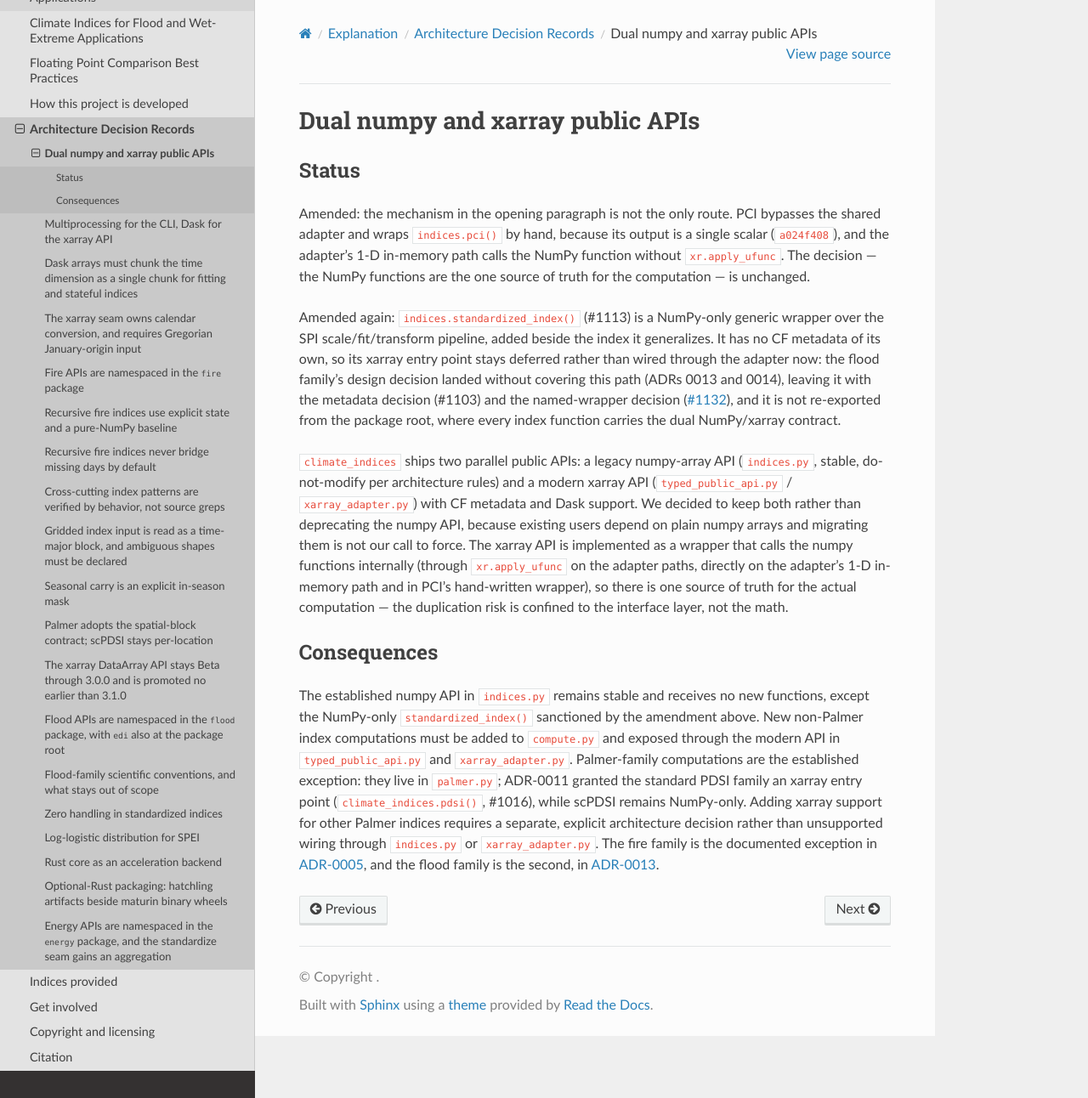
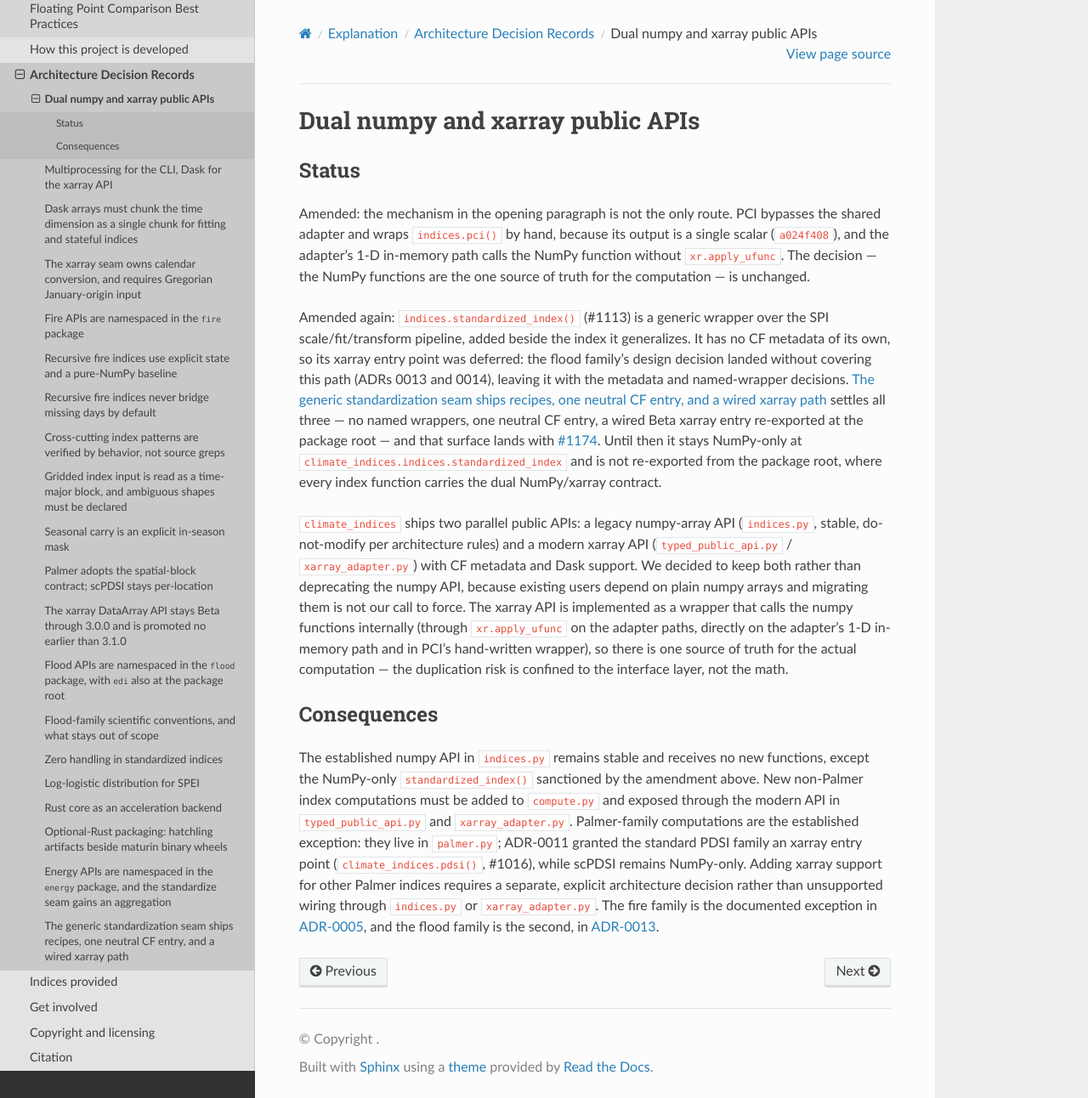
Before and after one commit to monocongo/climate_indices, a Sphinx documentation site: the page built from docs/adr/0001-dual-numpy-xarray-api.md, in a window 1280 px wide and 1292 px high. Shown: the whole window at 85% size. Built offline with Sphinx 7.4.7 and the Read the Docs theme 3.1.0, drawn with Linux system fonts in a browser that asks for light colours; some of the changed text lies outside the part shown.

Commit message:
docs(adr): settle the standardized_index public surface
ADR-0020 decides no named SRI/SSI wrappers, one neutral CF metadata
entry, and a wired Beta xarray entry re-exported at the package root.
The registry entry lands here; the xarray wiring and re-export land with
#1174.

ADR-0001's Status no longer defers to #1099/#1103, and the two published
pages that deferred to that decision stop.

```diff
--- a/docs/adr/0001-dual-numpy-xarray-api.md
+++ b/docs/adr/0001-dual-numpy-xarray-api.md
@@ -8,15 +8,18 @@ is a single scalar (`a024f408`), and the adapter's 1-D in-memory path calls the
 NumPy function without `xr.apply_ufunc`. The decision — the NumPy functions are
 the one source of truth for the computation — is unchanged.
 
-Amended again: `indices.standardized_index()` (#1113) is a NumPy-only generic
-wrapper over the SPI scale/fit/transform pipeline, added beside the index it
-generalizes. It has no CF metadata of its own, so its xarray entry point stays
-deferred rather than wired through the adapter now: the flood family's design
-decision landed without covering this path (ADRs 0013 and 0014), leaving it with
-the metadata decision (#1103) and the named-wrapper decision
-([#1132](https://github.com/monocongo/climate_indices/issues/1132)), and it is
-not re-exported from the package root, where every index function carries the
-dual NumPy/xarray contract.
+Amended again: `indices.standardized_index()` (#1113) is a generic wrapper over
+the SPI scale/fit/transform pipeline, added beside the index it generalizes. It
+has no CF metadata of its own, so its xarray entry point was deferred: the flood
+family's design decision landed without covering this path (ADRs 0013 and 0014),
+leaving it with the metadata and named-wrapper decisions.
+{doc}`0020-standardized-index-public-surface` settles all three — no named
+wrappers, one neutral CF entry, a wired Beta xarray entry re-exported at the
+package root — and that surface lands with
+[#1174](https://github.com/monocongo/climate_indices/issues/1174). Until then it
+stays NumPy-only at `climate_indices.indices.standardized_index` and is not
+re-exported from the package root, where every index function carries the dual
+NumPy/xarray contract.
 
 `climate_indices` ships two parallel public APIs: a legacy numpy-array API (`indices.py`, stable, do-not-modify per architecture rules) and a modern xarray API (`typed_public_api.py` / `xarray_adapter.py`) with CF metadata and Dask support. We decided to keep both rather than deprecating the numpy API, because existing users depend on plain numpy arrays and migrating them is not our call to force. The xarray API is implemented as a wrapper that calls the numpy functions internally (through `xr.apply_ufunc` on the adapter paths, directly on the adapter's 1-D in-memory path and in PCI's hand-written wrapper), so there is one source of truth for the actual computation — the duplication risk is confined to the interface layer, not the math.
 
```
Also changed, not shown: docs/adr/0020-standardized-index-public-surface.md (added, +80 -0 lines), docs/adr/index.md (+1 -0 lines), docs/flood_applications.md (+6 -4 lines), docs/standardized-hydrologic-indices.md (+7 -4 lines), 2 other files.
